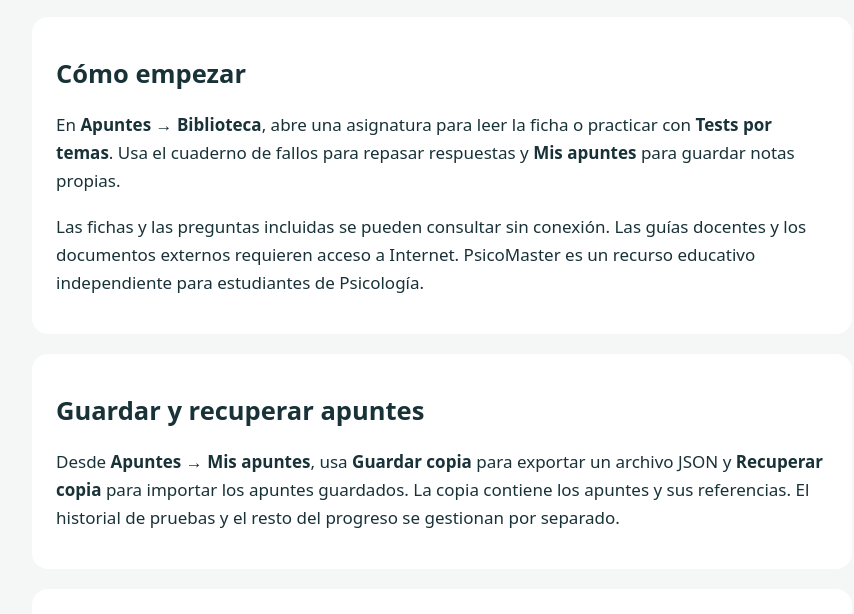
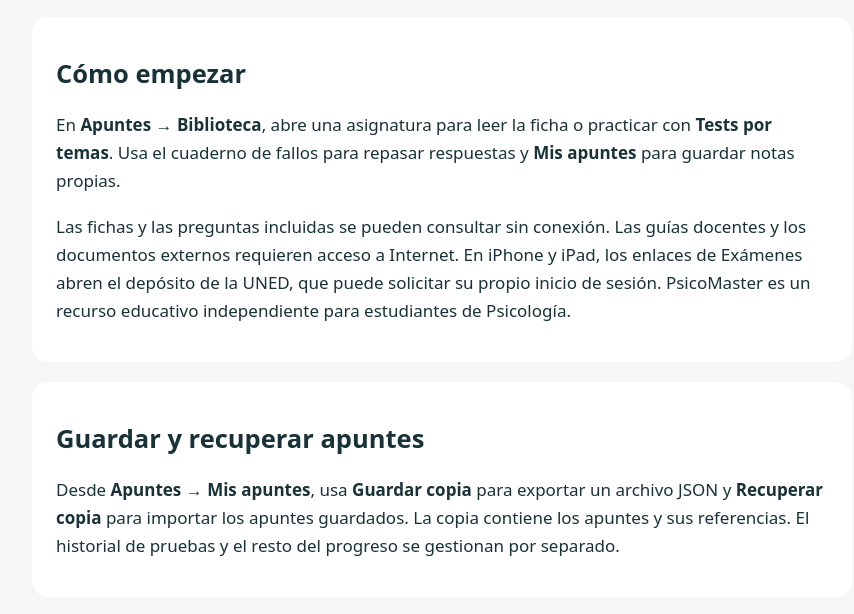
Before and after one commit to yerbin69-hash/politicas-apps-publicas, a plain HTML site: page public/psicomaster/support.html in a window 1280 px wide. Shown: the part 178-792 px from the top of the page, without its empty margins (198-1052 px from the left). Drawn offline with Linux system fonts and the light colour scheme.

Commit message:
Describir enlaces oficiales en PsicoMaster para iOS

```diff
--- a/public/psicomaster/support.html
+++ b/public/psicomaster/support.html
@@ -23,7 +23,7 @@
     <section>
       <h2>Cómo empezar</h2>
       <p>En <strong>Apuntes → Biblioteca</strong>, abre una asignatura para leer la ficha o practicar con <strong>Tests por temas</strong>. Usa el cuaderno de fallos para repasar respuestas y <strong>Mis apuntes</strong> para guardar notas propias.</p>
-      <p>Las fichas y las preguntas incluidas se pueden consultar sin conexión. Las guías docentes y los documentos externos requieren acceso a Internet. PsicoMaster es un recurso educativo independiente para estudiantes de Psicología.</p>
+      <p>Las fichas y las preguntas incluidas se pueden consultar sin conexión. Las guías docentes y los documentos externos requieren acceso a Internet. En iPhone y iPad, los enlaces de Exámenes abren el depósito de la UNED, que puede solicitar su propio inicio de sesión. PsicoMaster es un recurso educativo independiente para estudiantes de Psicología.</p>
     </section>
 
     <section>
```
Also changed, not shown: public/psicomaster/privacy.html (+1 -1 lines).
